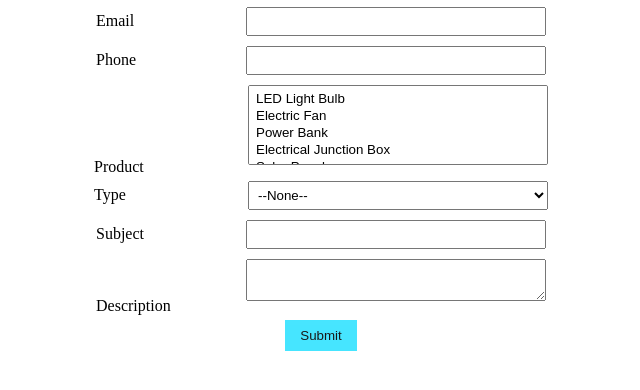
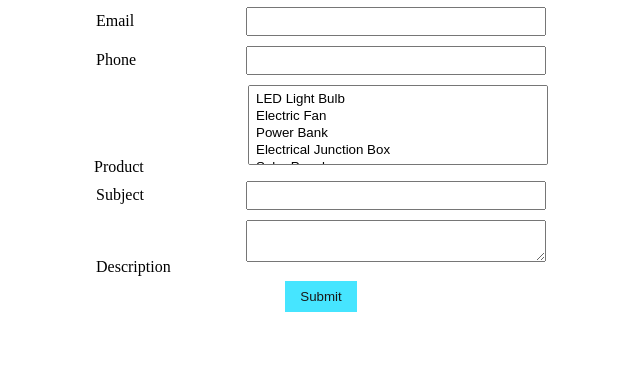
Before and after one commit to cynosurequest/CqWebToCase, a plain HTML site: page index.html in a window 1280 px wide. Shown: the part 184-574 px from the top of the page, without its empty margins (319-959 px from the left). Drawn offline with Linux system fonts and the light colour scheme.

Commit message:
Update index.html

```diff
--- a/index.html
+++ b/index.html
@@ -85,11 +85,6 @@
 <option value="Solar Panel">Solar Panel</option>
 </select><br>
 
-<label style="width: 150px;" for="type">Type</label>
-<select  id="00N8e0000016Y7l" name="00N8e0000016Y7l" title="Type"><option value="">--None--</option><option value="Maintenance">Maintenance</option>
-<option value="Service">Service</option>
-</select><br>
-
 <label for="subject">Subject</label><input  id="subject" maxlength="80" name="subject" size="20" type="text" /><br>
 
 <label for="description">Description</label><textarea name="description"></textarea><br>
```
